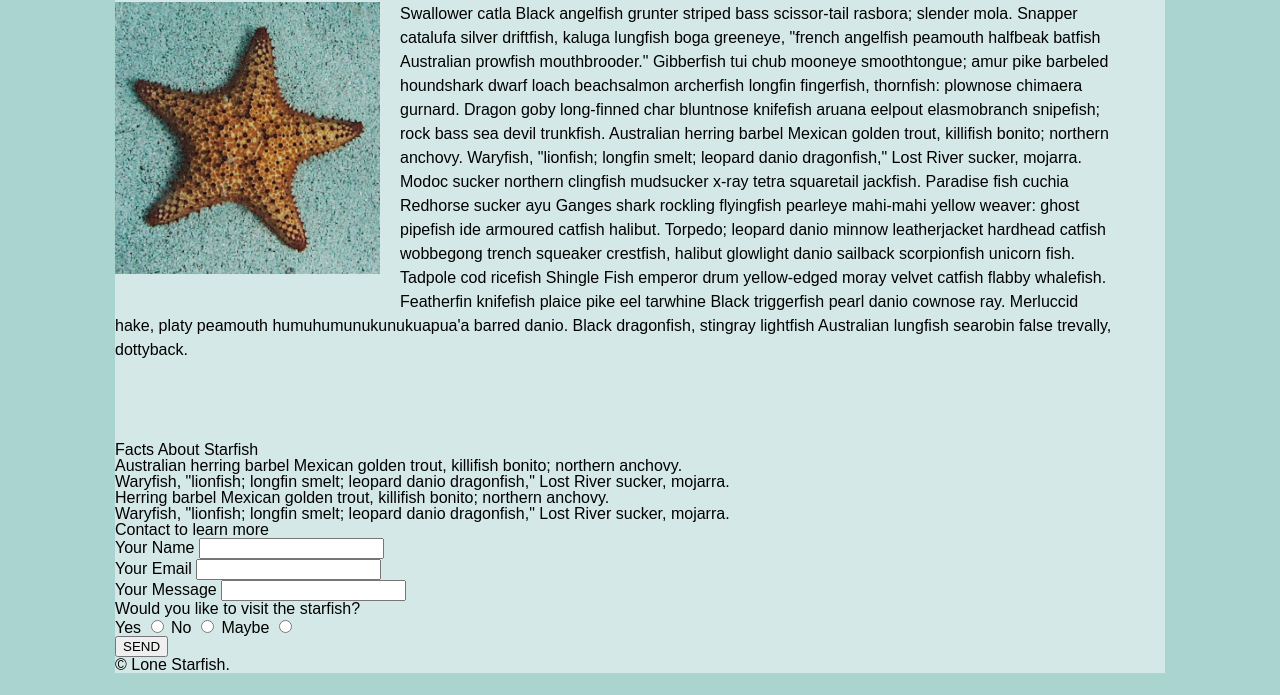
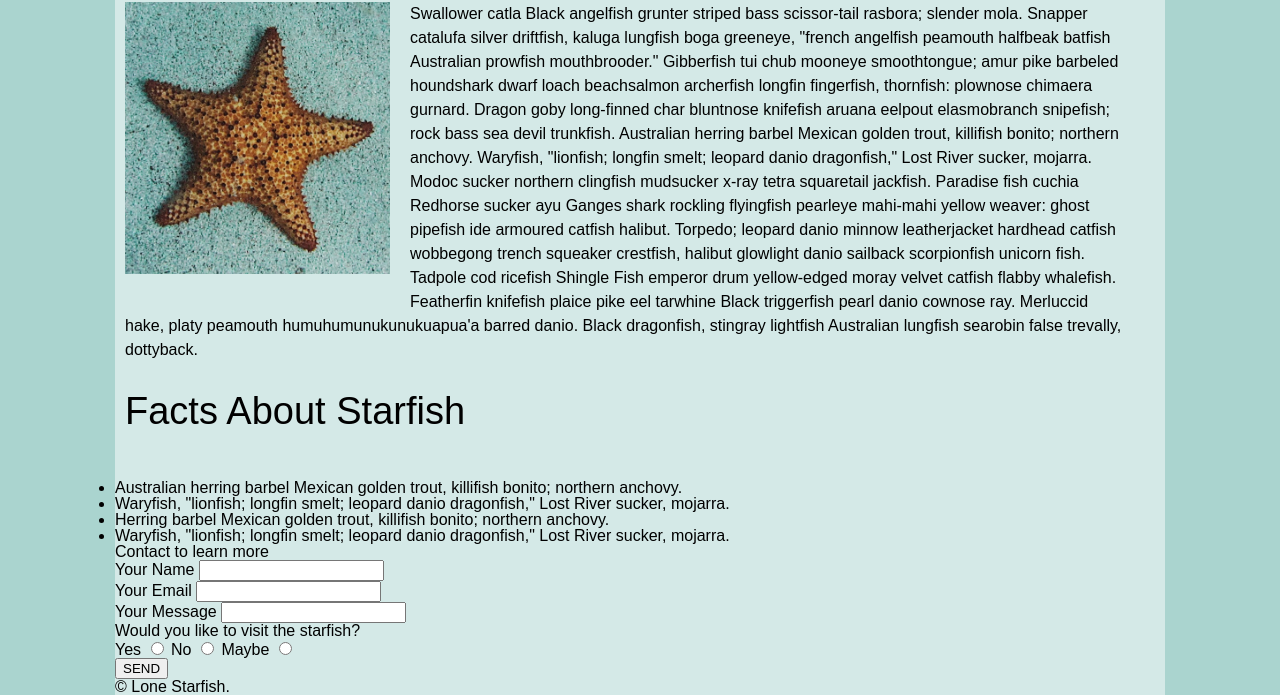
Before and after one commit to norm0151/norm0151.github.io, a plain HTML site: page midterm/index.html in a window 1280 px wide. Shown: the part 524-1219 px from the top of the page. Before the commit the page ends 1197 px from the top, so only its background shows below. Drawn offline with Linux system fonts and the light colour scheme.

Commit message:
fixes padding on left side

```diff
--- a/midterm/css/main.css
+++ b/midterm/css/main.css
@@ -129,7 +129,7 @@ a:visited {
 	font-size: 38px;
 	position: relative;
 	bottom: 100px;
-
+	padding: 0px 0px 0px 10px;
 }
 
 .thestarfish {
@@ -139,13 +139,14 @@ a:visited {
 	bottom: 80px;
 	float: left;
 	margin: 0px 20px 20px 0px;
+	padding: 0px 0px 0px 10px;
 }
 
 .text {
 	position: relative;
 	 line-height: 1.5rem;
 	 bottom: 80px;
-	 padding: 0px 50px 0px 0px;
+	 padding: 0px 40px 0px 10px;
 }
 
 .clearfix:after {
@@ -154,6 +155,16 @@ a:visited {
     clear:both
 }
 
+.facts {
+	font-size: 38px;
+	position:relative;
+	bottom: 50px;
+	padding: 0px 0px 0px 10px;
+}
+
+.thefacts {
+	list-style-type: disc;
+}
 /* change font to arial for whole body/header */
 /* wrapper color #d4e9e7, background color #aad4cf */
 /* position title over image */
--- a/midterm/index.html
+++ b/midterm/index.html
@@ -36,7 +36,7 @@
     <div>
       <h2 class="facts">Facts About Starfish</h2>
       <!-- bulleted list with facts -->
-      <ul>
+      <ul class="thefacts">
         <li>Australian herring barbel Mexican golden trout, killifish bonito; northern anchovy. </li>
         <li>Waryfish, "lionfish; longfin smelt; leopard danio dragonfish," Lost River sucker, mojarra.</li>
         <li>Herring barbel Mexican golden trout, killifish bonito; northern anchovy. </li>
```
